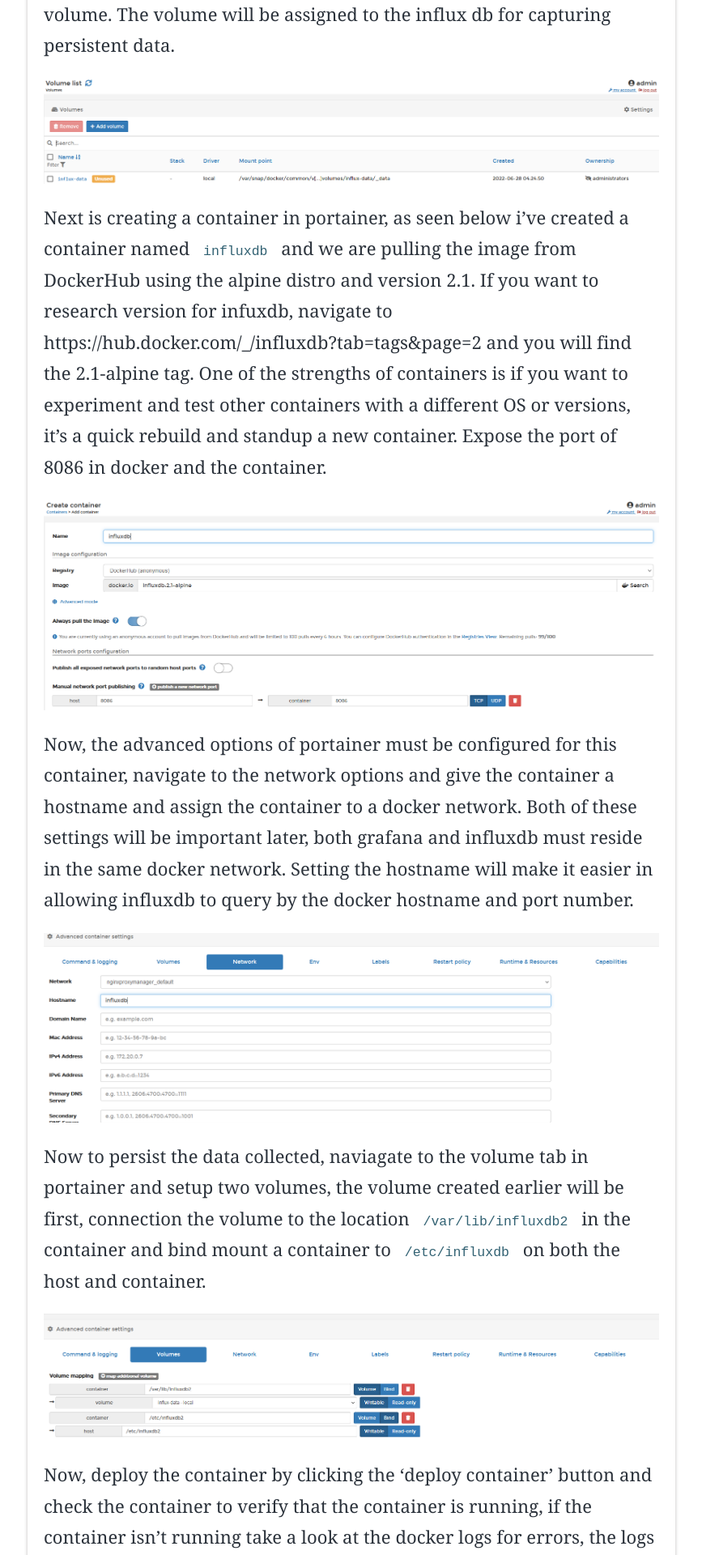
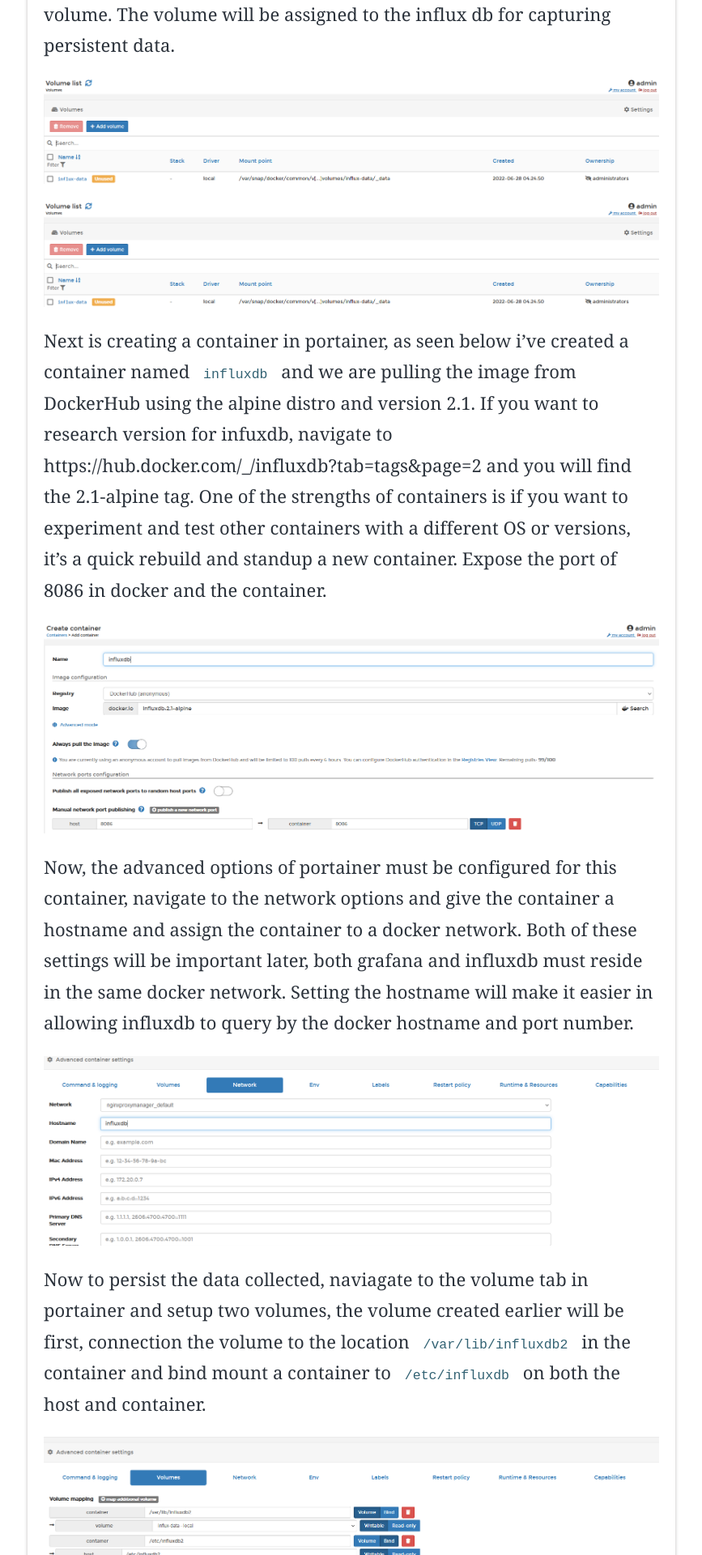
Before and after one commit to scottiepowell/gh-pages-blog.github.io, a Jekyll site: the page built from _posts/2022-06-27-grafana-docker-compose.md, in a window 1280 px wide. Shown: the part 2007-3927 px from the top of the page at 81% size, without its empty margins (206-1073 px from the left). Built offline with Jekyll 4.4.1, drawn with Linux system fonts in a browser that asks for light colours; some web fonts are replaced; comment, search, counter and statistics services are not loaded.

Commit message:
Update 2022-06-27-grafana-docker-compose.md

```diff
--- a/_posts/2022-06-27-grafana-docker-compose.md
+++ b/_posts/2022-06-27-grafana-docker-compose.md
@@ -26,6 +26,8 @@ First thing is to install the influxdb on docker, i'm going to use portainer, po
 First thing, navigate to the volume tab in portainer and create a new volume.  The volume will be assigned to the influx db for capturing persistent data.
 
 ![Create a volume in portainer](./assets/img/posts/2022-06-27/port-vol-create.PNG)
+
+<center><img src='/assets/img/posts/2022-06-27/port-vol-create.PNG'></center>
 
 Next is creating a container in portainer, as seen below i've created a container named `influxdb` and we are pulling the image from DockerHub using the alpine distro and version 2.1.  If you want to research version for infuxdb, navigate to https://hub.docker.com/_/influxdb?tab=tags&page=2 and you will find the 2.1-alpine tag.  One of the strengths of containers is if you want to experiment and test other containers with a different OS or versions, it's a quick rebuild and standup a new container.  Expose the port of 8086 in docker and the container.
 
```
